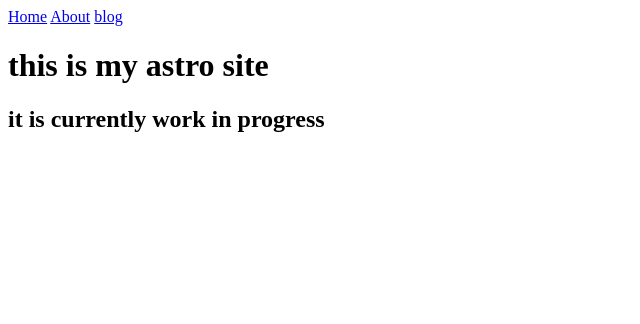
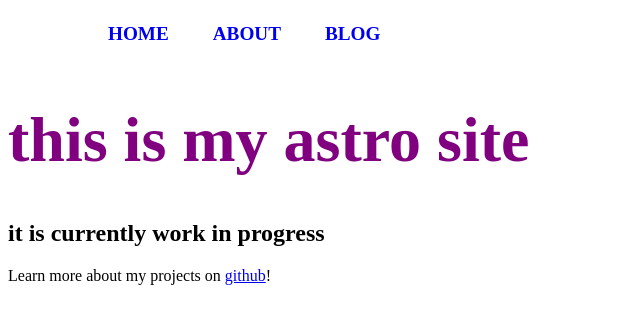
Before and after one commit to emlegend/astroblogv1, an Astro site: page /about in a window 1280 px wide. Shown: the whole page, without its empty margins (0-640 px from the left). Built offline with nearby package versions, Linux system fonts and the light colour scheme; Astro itself is replaced by a stand-in of ours.

Commit message:
Added JS and more posts

```diff
--- /dev/null
+++ b/src/components/Header.astro
@@ -0,0 +1,12 @@
+
+---
+import Navigation from './navigation.astro';
+import Hamburger from "./hamburger.astro";
+---
+<header>
+
+    <nav>
+        <Navigation />
+        <Hamburger />
+    </nav>
+</header>
--- /dev/null
+++ b/src/components/footer1.astro
@@ -0,0 +1,9 @@
+---
+
+const platform = "github";
+const username = "emlegend";
+---
+
+<footer1>
+    <p>Learn more about my projects on <a href={`https://www.${platform}.com/${username}`}>{platform}</a>!</p>
+</footer1>
--- /dev/null
+++ b/src/components/hamburger.astro
@@ -0,0 +1,8 @@
+---
+
+---
+<div class="hamburger">
+    <span class="line"></span>
+    <span class="line"></span>
+    <span class="line"></span>
+</div>
--- /dev/null
+++ b/src/components/navigation.astro
@@ -0,0 +1,8 @@
+---
+
+---
+<div class="nav-links">
+<a href="/">Home</a>
+<a href="/about/">About</a>
+<a href="/blog/">Blog</a>
+</div>
--- a/src/pages/about.astro
+++ b/src/pages/about.astro
@@ -1,5 +1,8 @@
 ---
 const pageTitle = "about me"
+import  '../styles/global.css';
+import Header from "../components/Header.astro";
+import Footer1 from "../components/footer1.astro";
 ---
 
 <html lang="en">
@@ -9,14 +12,18 @@ const pageTitle = "about me"
     <meta name="viewport" content="width=device-width" />
     <meta name="generator" content={Astro.generator} />
     <title>{pageTitle}</title>
-
+<style>
+h1 {
+    color: purple;
+    font-size: 4rem;
+}
+</style>
 
 </head>
 <body>
-<a href="/">Home</a>
-<a href="/about/">About</a>
-<a href="/blog/">blog</a>
+<Header />
 <h1>this is my astro site</h1>
 <h2>it is currently work in progress</h2>
+<Footer1 />
 </body>
 </html>
--- /dev/null
+++ b/src/styles/global.css
@@ -0,0 +1,59 @@
+/* nav styles */
+.hamburger {
+    padding-right: 20px;
+    cursor: pointer;
+}
+
+.hamburger .line {
+    display: block;
+    width: 40px;
+    height: 5px;
+    margin-bottom: 10px;
+    background-color: #ff9776;
+}
+
+.nav-links {
+    width: 100%;
+    top: 5rem;
+    left: 48px;
+    background-color: #ff9776;
+    display: none;
+    margin: 0;
+}
+
+.nav-links a {
+    display: block;
+    text-align: center;
+    padding: 10px 0;
+    text-decoration: none;
+    font-size: 1.2rem;
+    font-weight: bold;
+    text-transform: uppercase;
+}
+
+.nav-links a:hover, a:focus {
+    background-color: #ff9776;
+}
+
+.expanded {
+    display: unset;
+}
+
+@media screen and (min-width: 636px) {
+    .nav-links {
+        margin-left: 5em;
+        display: block;
+        position: static;
+        width: auto;
+        background: none;
+    }
+
+    .nav-links a {
+        display: inline-block;
+        padding: 15px 20px;
+    }
+
+    .hamburger {
+        display: none;
+    }
+}
```
Also changed, not shown: src/pages/blog.astro (+5 -3 lines), src/pages/index.astro (+11 -4 lines).
